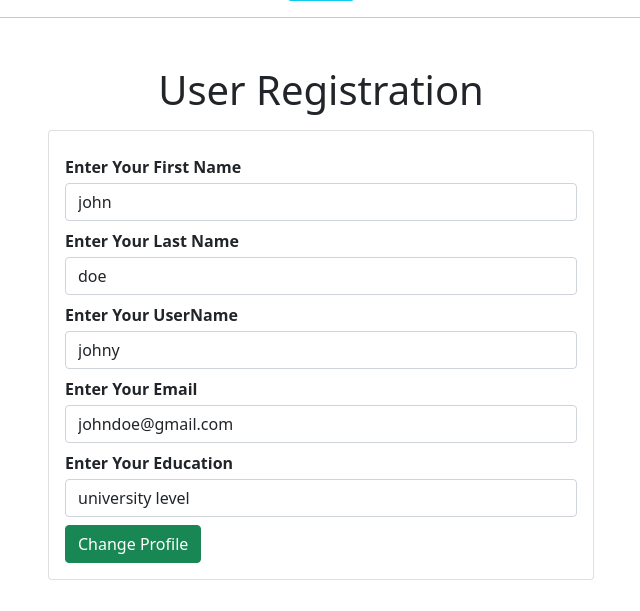
After one commit to MJephat/management, a Flask app: page /user/update-profile in a window 1280 px wide. The commit adds this page. Shown: the part 189-800 px from the top of the page, without its empty margins (319-959 px from the left). Run offline with Flask 3, Linux system fonts and the light colour scheme; a user stored in the database is signed in.

Commit message:
update profile.

```diff
--- a/main.py
+++ b/main.py
@@ -111,7 +111,11 @@ def userSignup():
 def userDashboard():
     if not session.get('user_id'):
         return redirect('/user/')
-    return render_template('user/dashboard.html', title='User Dashboard')
+    if session.get('user_id'):
+        id=session.get('user_id')
+    users=User().query.filter_by(id=id).first()
+    return render_template('user/dashboard.html',
+     title='User Dashboard', users=users)
     # if session.get('username'):
     #     return f"{session.get('username')}"
 
@@ -153,5 +157,33 @@ def userChangepassword():
     else:
         return render_template('user/change-password.html', title='Change Password')
 
+#user update profile
+@app.route('/user/update-profile', methods=['POST', 'GET'])
+def userUpdateProfile():
+    if not session.get('user_id'):
+        return redirect('/user')
+    if session.get('user_id'):
+        id=session.get('user_id')
+    users=User.query.get(id)
+    if request.method == 'POST':
+        #get all input field name
+        fname=request.form.get('fname')
+        lname=request.form.get('lname')
+        email=request.form.get('email')
+        username=request.form.get('username')
+        edu=request.form.get('edu')
+
+        if fname=="" or lname=="" or email=="" or username=="" or edu=="":
+
+            flash('Please fill all the field', 'danger')
+            return redirect('/user/update-profile')
+        else:
+            User.query.filter_by(id=id).update(dict(fname=fname, lname=lname, email=email,
+            username=username, edu=edu))
+            db.session.commit()
+            flash('Profile updated successifully', 'success')
+            return redirect('/user/update-profile')
+    else:
+        return render_template('user/update-profile.html', title="Update Profile", users=users)
 if __name__ == '__main__':
     app.run(debug=True)
--- a/templates/user/index.html
+++ b/templates/user/index.html
@@ -1,4 +1,4 @@
-{% extends "user/layout.html"%}
+<!-- {% extends "user/layout.html"%} -->
 
 {% block content %}
 
--- a/templates/user/navbar.html
+++ b/templates/user/navbar.html
@@ -3,7 +3,7 @@
         <a href="/user/dashboard" class="btn btn-info w-full">Dashboard</a>
     </div>
     <div class="col-xl-3 col-lg-3 col-md-3 my-2 col-sm-12">
-        <a href="/user/dashboard" class="btn btn-info w-full">Update profile</a>
+        <a href="/user/update-profile" class="btn btn-info w-full">Update profile</a>
     </div>
     <div class="col-xl-3 col-lg-3 col-md-3 my-2 col-sm-12">
         <a href="/user/change-password" class="btn btn-info w-full">Change Password</a>
--- /dev/null
+++ b/templates/user/update-profile.html
@@ -0,0 +1,51 @@
+{% extends "user/layout.html"%}
+
+{% block content %}
+<div class="container">
+    <h1 class="text-center my-3">
+        User Registration
+    </h1>
+    <div class="row d-flex justify-content-center">
+        <div class="col-xl-6 col-lg-6 col-md-6 col-sm-12">
+            {% with messages=get_flashed_messages(with_categories=true) %}
+            {% if messages %}
+            {% for category,message in messages %}
+            <div class="alert alert-{{category}}">
+                <strong>{{message}}</strong>
+            </div>
+            {% endfor %}
+            {% endif %}
+            {% endwith %}
+            <div class="card">
+                <div class="card-body">
+                    <form action="" method="POST">
+                        <div class="my-2">
+                            <label for=""><b>Enter Your First Name</b></label>
+                            <input type="text" value="{{users.fname}}" name="fname" id="fname" class="form-control my-1">
+                        </div>
+                        <div class="my-2">
+                            <label for=""><b>Enter Your Last Name</b></label>
+                            <input type="text" value="{{users.lname}}" name="lname" id="lname" class="form-control my-1">
+                        </div>
+                        <div class="my-2">
+                            <label for=""><b>Enter Your UserName</b></label>
+                            <input type="text" value="{{users.username}}" name="username" id="username" class="form-control my-1">
+                        </div>
+                        <div class="my-2">
+                            <label for=""><b>Enter Your Email</b></label>
+                            <input type="email" value="{{users.email}}" name="email" id="email" class="form-control my-1">
+                        </div>
+                        <div class="my-2">
+                            <label for=""><b>Enter Your Education</b></label>
+                            <input type="text" value="{{users.edu}}" name="edu" id="edu" class="form-control my-1">
+                        </div>
+
+                        <button class="btn btn-success">Change Profile</button>
+
+                    </form>
+                </div>
+            </div>
+        </div>
+    </div>
+</div>
+{% endblock content %}
```
Also changed, not shown: templates/user/dashboard.html (+29 -0 lines), instance/ms.sqlite, 3 other files.
